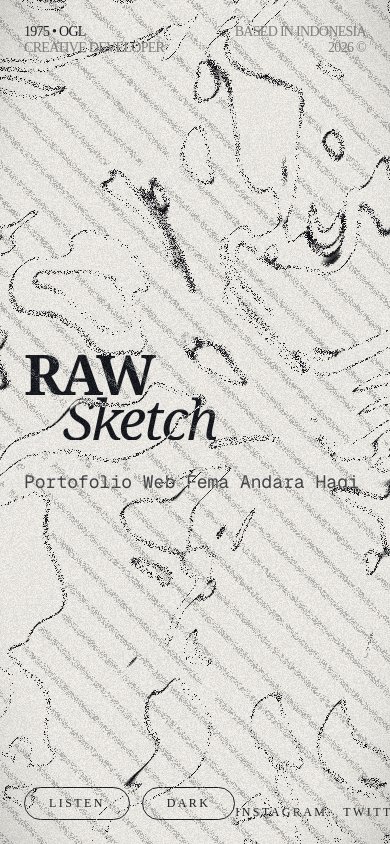
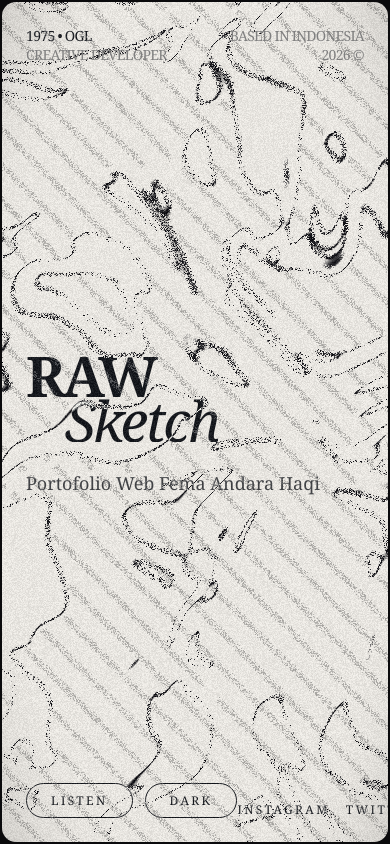
Before and after one commit to FemaDongz/1975.lol, a Next.js app: page / in a window 390 px wide. Built offline with nearby package versions, Linux system fonts and the light colour scheme.

Commit message:
feat: ripple in inset rounded frame (2px mobile/4px desktop), all-serif font

```diff
--- a/app/globals.css
+++ b/app/globals.css
@@ -15,8 +15,24 @@ body {
   height: 100%;
   background: #f4f2ed;
   color: #000;
-  font-family: var(--font-geist), system-ui, sans-serif;
+  font-family: var(--font-serif);
   overflow: hidden;
+}
+
+/* Frame luar: ripple duduk di dalam container ber-gap */
+.frame {
+  position: absolute;
+  inset: 2px;
+  border-radius: 14px;
+  overflow: hidden;
+  transition: background 1s ease, border-radius 0.4s ease;
+}
+
+@media (min-width: 768px) {
+  .frame {
+    inset: 4px;
+    border-radius: 20px;
+  }
 }
 
 .pill {
--- a/app/layout.tsx
+++ b/app/layout.tsx
@@ -1,14 +1,5 @@
 import type { Metadata, Viewport } from "next";
-import { GeistSans } from "geist/font/sans";
-import { GeistMono } from "geist/font/mono";
-import { Space_Grotesk } from "next/font/google";
 import "./globals.css";
-
-const spaceGrotesk = Space_Grotesk({
-  subsets: ["latin"],
-  variable: "--font-space-grotesk",
-  display: "swap",
-});
 
 const SITE_URL = "https://1975.lol";
 const DESCRIPTION = "Portofolio Web Fema Andara Haqi";
@@ -59,8 +50,8 @@ export const viewport: Viewport = {
   width: "device-width",
   initialScale: 1,
   themeColor: [
-    { media: "(prefers-color-scheme: light)", color: "#f4f2ed" },
-    { media: "(prefers-color-scheme: dark)", color: "#0a0a0c" },
+    { media: "(prefers-color-scheme: light)", color: "#0a0a0c" },
+    { media: "(prefers-color-scheme: dark)", color: "#f4f2ed" },
   ],
 };
 
@@ -70,10 +61,7 @@ export default function RootLayout({
   children: React.ReactNode;
 }) {
   return (
-    <html
-      lang="en"
-      className={`${GeistSans.variable} ${GeistMono.variable} ${spaceGrotesk.variable}`}
-    >
+    <html lang="en">
       <body>{children}</body>
     </html>
   );
--- a/app/page.tsx
+++ b/app/page.tsx
@@ -22,7 +22,8 @@ export default function Home() {
   // Teks putih + mix-blend-difference: otomatis kontras di area kertas maupun
   // ink (di terang jadi gelap, di gelap jadi terang) sambil tetap "nyatu".
   const ink = "#ffffff";
-  const pageBg = dark ? "#0a0a0c" : "#f4f2ed";
+  // Warna polos di balik frame kontras dgn ripple: hitam di light, putih di dark.
+  const frameBg = dark ? "#f4f2ed" : "#0a0a0c";
 
   return (
     <main
@@ -31,11 +32,12 @@ export default function Home() {
         width: "100%",
         height: "100vh",
         overflow: "hidden",
-        background: pageBg,
-        color: dark ? "#e8e6e1" : "#000",
-        transition: "background 1s ease, color 1s ease",
+        background: frameBg,
+        transition: "background 1s ease",
       }}
     >
+      {/* Container ripple: ber-gap dari sisi (2px HP / 4px desktop) + rounded */}
+      <div className="frame" style={{ background: frameBg }}>
         <RawSketchBackground dark={dark} />
 
         <div
@@ -91,7 +93,6 @@ export default function Home() {
                   lineHeight: 0.8,
                   fontWeight: 700,
                   letterSpacing: "-0.05em",
-                fontFamily: "var(--font-serif)",
                 }}
               >
                 RAW <br />
@@ -113,7 +114,6 @@ export default function Home() {
                 fontSize: 18,
                 lineHeight: 1.1,
                 opacity: 0.8,
-              fontFamily: "var(--font-geist-mono)",
               }}
             >
               <p>Portofolio Web Fema Andara Haqi</p>
@@ -156,6 +156,7 @@ export default function Home() {
             </div>
           </footer>
         </div>
+      </div>
     </main>
   );
 }
```
Lines whose indentation alone changed are shown as unchanged.
